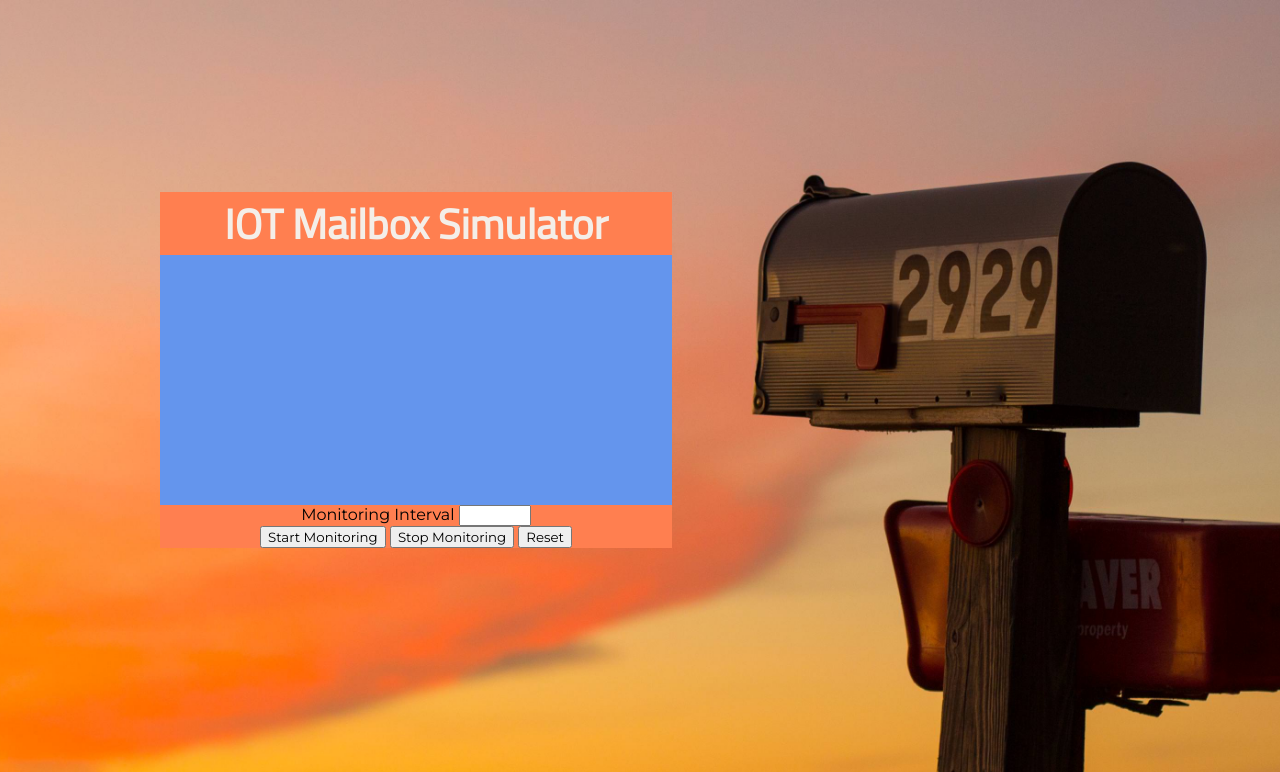
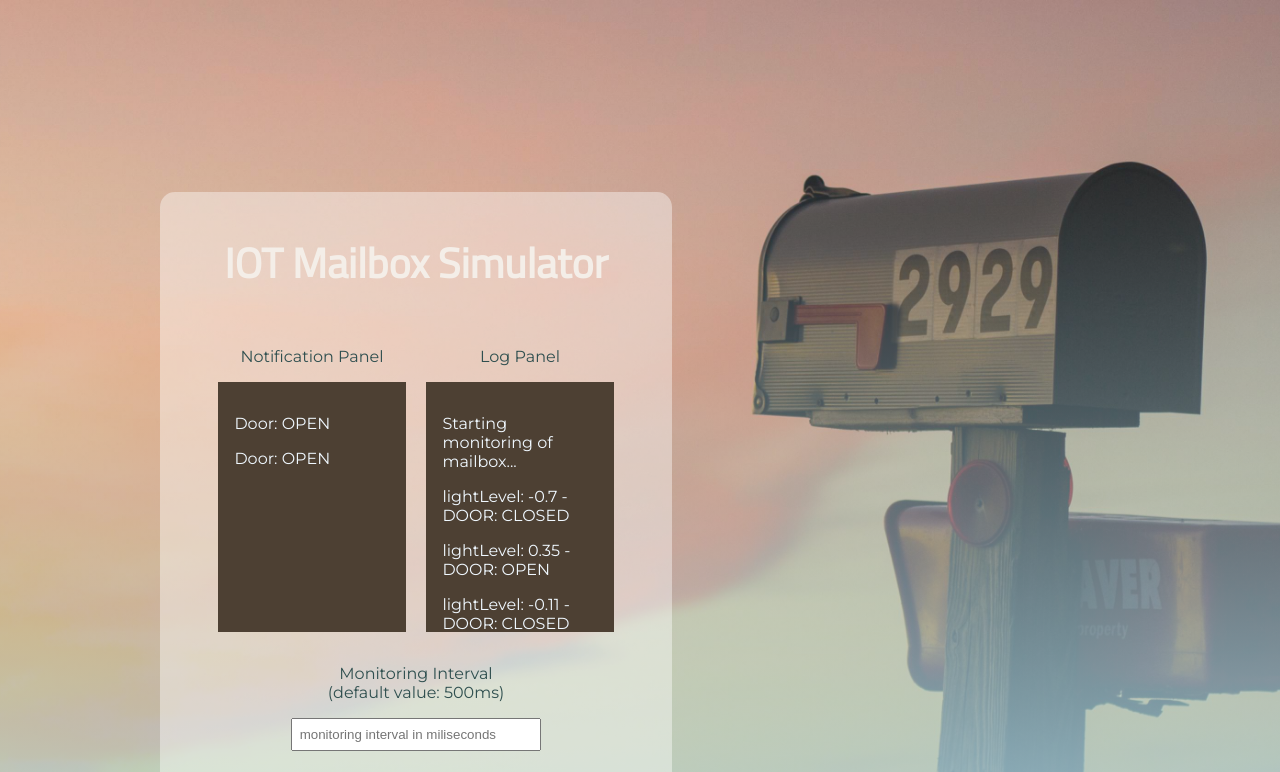
Before and after one commit to shmula1308/IOT-Mailbox-Simulator, a plain HTML site: page index.html in a window 1280 px wide. Both pictures are taken after a click on the button "Start Monitoring". Shown: the top 772 px of the page. Drawn offline with Linux system fonts and the light colour scheme.

Commit message:
updated javascript and css

```diff
--- a/css/style.css
+++ b/css/style.css
@@ -10,39 +10,106 @@ font-family: 'Pangolin', cursive; */
 body {
   font-family: "Montserrat", sans-serif;
   margin: 0;
-  background: url("/images/mailbox-4k-qb.jpeg") no-repeat center;
+  background: linear-gradient(transparent, lightblue),
+    url("/images/mailbox-4k-qb.jpeg") no-repeat center;
   background-size: cover;
   min-height: 100vh;
+  overflow: hidden;
 }
 
 button {
   font-family: inherit;
+  border: none;
+  padding: 1em 1.7em;
+  border-radius: 5px;
+  background-color: cadetblue;
+  color: aliceblue;
+  cursor: pointer;
+  margin-left: 0.5em;
+}
+
+button:hover {
+  background-color: rgb(112, 194, 197);
+}
+
+button:active {
+  background-color: rgb(129, 228, 231);
+}
+
+.btn--stop {
+  background-color: indianred;
+}
+
+.btn--stop:hover {
+  background-color: rgb(226, 99, 99);
+}
+
+.btn--stop:active {
+  background-color: rgb(252, 129, 129);
+}
+
+.btn--reset {
+  background-color: maroon;
+}
+
+.btn--reset:hover {
+  background-color: rgb(148, 1, 1);
+}
+.btn--reset:active {
+  background-color: rgb(173, 3, 3);
 }
 
 h1 {
   margin: 0;
+  line-height: 45px;
+}
+
+input[type="number"] {
+  width: 250px;
+  padding: 0.5em;
 }
 
 .mailbox__title {
   font-family: "Titillium Web", sans-serif;
   font-size: 2.6rem;
   color: #f4eee8;
+  margin-bottom: 1.5em;
 }
 
 .mailbox {
   width: 40%;
   margin: 12em 0 0 10em;
-  background-color: coral;
+  background-color: rgba(255, 255, 255, 0.4);
   text-align: center;
+  padding: 3em;
+  border-radius: 15px;
 }
 
 .panel-container {
   display: flex;
   justify-content: space-around;
+  margin-bottom: 2em;
+}
+
+label {
+  display: inline-block;
+  margin-bottom: 1em;
+  color: darkslategrey;
 }
 
 .mailbox__panel {
-  width: 300px;
   height: 250px;
-  background-color: cornflowerblue;
+  background-color: #4d4033;
+  overflow: scroll;
+  color: aliceblue;
+  text-align: left;
+  padding: 1em;
 }
+
+.output-group {
+  flex-basis: 45%;
+}
+
+.buttons-container {
+  margin-top: 1.5em;
+}
--- a/index.html
+++ b/index.html
@@ -10,17 +10,23 @@
       rel="stylesheet"
     />
     <link rel="stylesheet" href="css/style.css" />
-    <script src="script.js" defer></script>
+    <script src="js/script.js" defer></script>
     <title>IOT Mailbox Simulator</title>
   </head>
   <body>
     <div class="mailbox">
       <h1 class="mailbox__title">IOT Mailbox Simulator</h1>
       <div class="panel-container">
-        <div class="mailbox__panel mailbox__panel--notification"></div>
-        <div class="mailbox__panel mailbox__panel--log"></div>
+        <div class="output-group">
+          <label>Notification Panel</label>
+          <div class="mailbox__panel mailbox__panel--notification"></div>
+        </div>
+        <div class="output-group">
+          <label>Log Panel</label>
+          <div class="mailbox__panel mailbox__panel--log"></div>
+        </div>
       </div>
-      <label for="interval">Monitoring Interval</label>
+      <label for="interval">Monitoring Interval</br>(default value: 500ms)</label></br>
       <input
         type="number"
         class="mailbox__monitoring-interval"
@@ -28,11 +34,12 @@
         max="3000"
         step="100"
         name="interval"
+        placeholder="monitoring interval in miliseconds"
       />
       <div class="buttons-container">
-        <button class="btn">Start Monitoring</button>
-        <button class="btn">Stop Monitoring</button>
-        <button class="btn">Reset</button>
+        <button class="btn btn--start">Start Monitoring</button>
+        <button class="btn btn--stop">Stop Monitoring</button>
+        <button class="btn btn--reset">Reset</button>
       </div>
     </div>
   </body>
--- a/js/script.js
+++ b/js/script.js
@@ -23,6 +23,10 @@
      * @memberof IOTMailbox
      */
     startMonitoring = () => {
+      const logPanel = document.querySelector('.mailbox__panel--log');
+      const p = document.createElement('p');
+      p.textContent = 'Starting monitoring of mailbox...';
+      logPanel.append(p);
       console.log(`Starting monitoring of mailbox...`);
       this.intervalID = window.setInterval(this.signalStateChange, this.signalInterval);
     }
@@ -47,17 +51,76 @@
      * @memberof IOTMailbox
      */
     signalStateChange = () => {
+
+
       const lightLevel = this.lastLightLevel >= 0
         ? Math.random().toFixed(2) * -1
         : Math.random().toFixed(2);
+
+
       console.log(`Mailbox state changed - lightLevel: ${lightLevel}`);
+
       this.signalCallback(lightLevel);
       this.lastLightLevel = lightLevel;
     }
   };
 
-  const iot1 = new IOTMailbox(3000,signalCallback)
-  function signalCallback(light) {
-      console.log(light)
-  }
-  //console.log(iot1.startMonitoring())
+
+
+
+
+
+
+
+
+  //EVENT: Start Monitoring
+  let mailbox;
+  const interval = document.querySelector('.mailbox__monitoring-interval')
+  document.querySelector('.btn--start').addEventListener('click', (e)=>{
+
+      const callback = (lightLevel) => {
+        const logPanel = document.querySelector('.mailbox__panel--log');
+        const p = document.createElement('p');
+        let doorState = lightLevel < 0 ? "CLOSED" : "OPEN";
+        p.textContent = `lightLevel: ${lightLevel} - DOOR: ${doorState}`
+        logPanel.append(p);
+
+        if(doorState === 'OPEN') {
+          const notificationPanel = document.querySelector('.mailbox__panel--notification');
+          const p = document.createElement('p');
+          p.textContent = 'Door: OPEN'
+          notificationPanel.append(p);
+        }
+      }
+
+      if(!interval.value) {
+          mailbox = new IOTMailbox (500,callback);
+          mailbox.startMonitoring();
+
+        } else {
+          mailbox = new IOTMailbox (Number(interval.value),callback);
+          mailbox.startMonitoring();
+        }
+  })
+
+  //EVENT: Stop monitoring
+
+  document.querySelector('.btn--stop').addEventListener('click',
+  () => {
+    mailbox.stopMonitoring()
+    const logPanel = document.querySelector('.mailbox__panel--log');
+    const p = document.createElement('p');
+    p.textContent = 'Mailbox monitoring stopped...';
+    logPanel.append(p);
+  })
+
+  //EVENT: Reset
+
+  document.querySelector('.btn--reset').addEventListener('click',
+  () => {
+    const logPanel = document.querySelector('.mailbox__panel--log');
+    const notificationPanel = document.querySelector('.mailbox__panel--notification');
+    logPanel.innerHTML = "";
+    notificationPanel.innerHTML = "";
+    interval.value = '';
+  })
```
